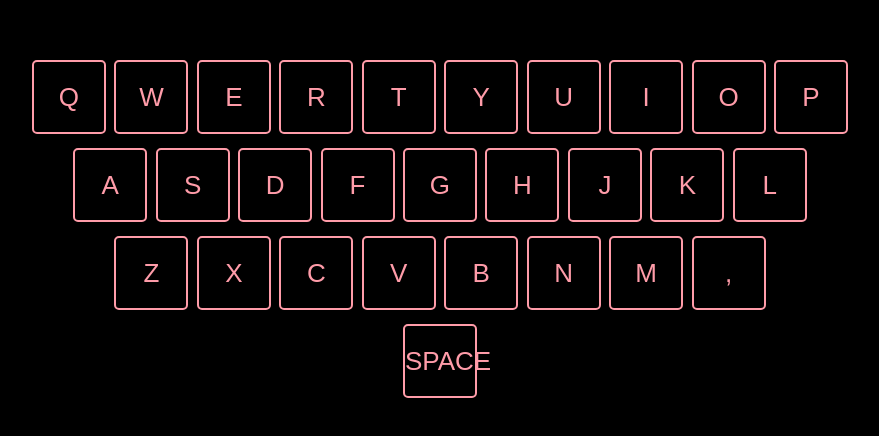
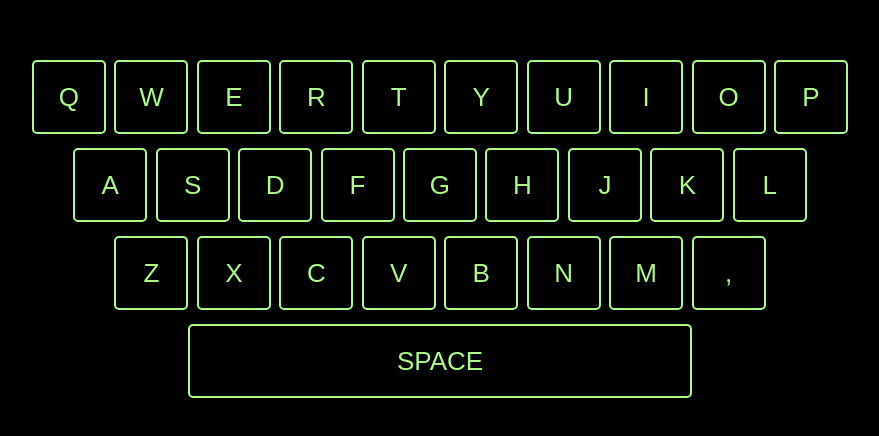
Before and after one commit to almightyJanitor/Flashy-Keyboard, a plain HTML site: page index.html in a window 1280 px wide. Shown: the part 252-688 px from the top of the page, without its empty margins (200-1079 px from the left). Drawn offline with Linux system fonts and the light colour scheme.

Commit message:
Update keyboardstyle.css

```diff
--- a/keyboardstyle.css
+++ b/keyboardstyle.css
@@ -1,6 +1,7 @@
 body {
     background-color: #000000;
     font-family: 'Arial', sans-serif;
+    color: #ABFC86;
 }
 
 #keyboardContainer {
@@ -23,12 +24,15 @@ body {
     height: 70px;
     line-height: 70px;
     width: 70px;
-    border: 2px solid #FF9CA9;
-    color: #FF9CA9;
+    border: 2px solid #ABFC86;
     display: inline-block;
     text-align: center;
     font-size: 26px;
     border-radius: 5px;
+}
+
+#spacebar{
+    width: 500px;
 }
 
 .floater {
@@ -36,7 +40,6 @@ body {
     width: 74px;
     line-height: 74px;
     text-align: center;
-    color: #FF9CA9;
     font-size: 72px;
     font-weight: bold;
     position: absolute;
```
